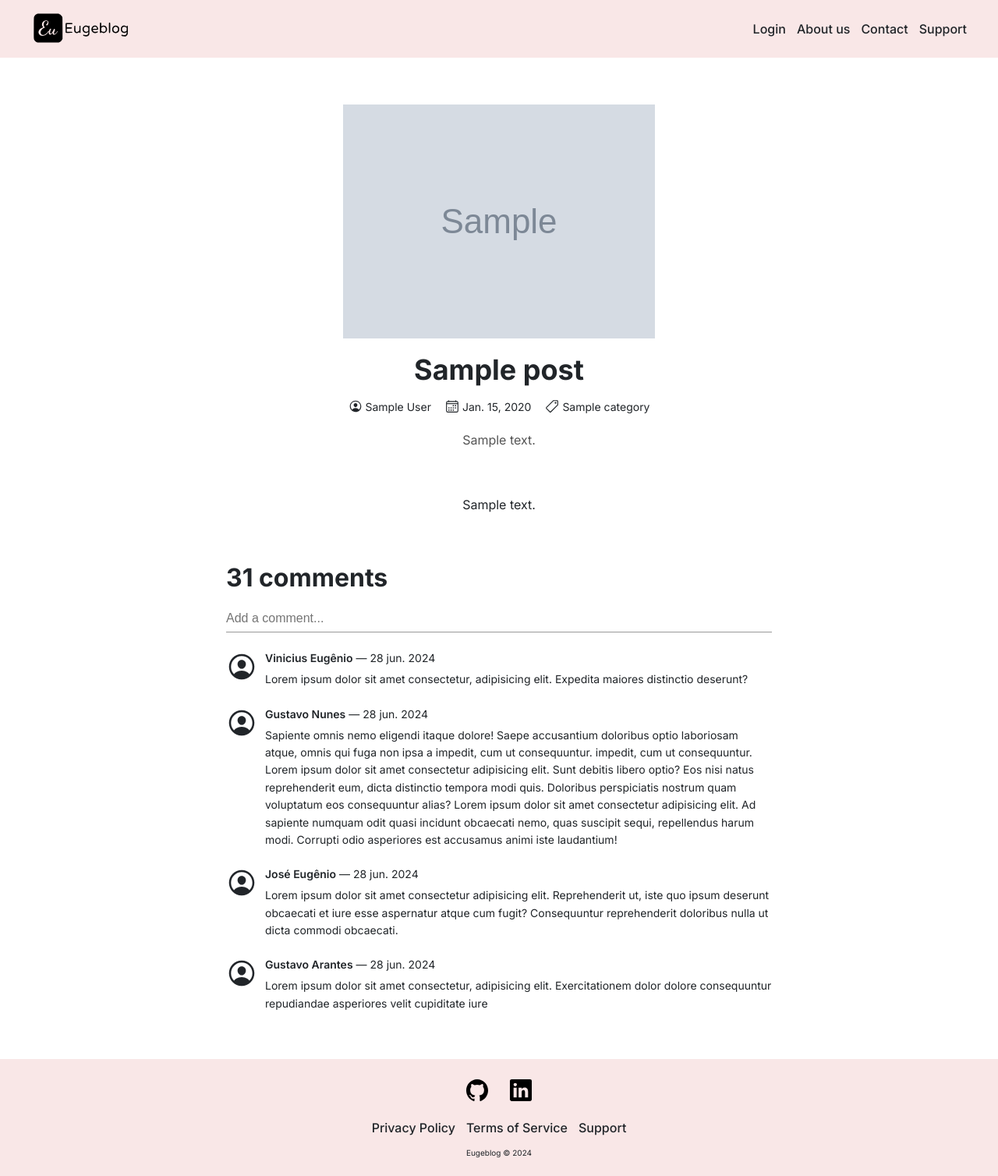
After one commit to viniciuseugenio/eugeblog, a Django app: page /posts/details/1 in a window 1280 px wide. The commit adds this page. Shown: the whole page at 78% size. Run offline with Django 5.2, Linux system fonts and the light colour scheme; tables that the repository leaves empty hold one stand-in row (values such as "Sample post"); grey boxes marked "Sample" are stand-in pictures.

Commit message:
Develop post details page

```diff
--- a/CORE/settings/installed_apps.py
+++ b/CORE/settings/installed_apps.py
@@ -5,6 +5,7 @@ DJANGO_APPS = [
     "django.contrib.sessions",
     "django.contrib.messages",
     "django.contrib.staticfiles",
+    "django.contrib.humanize",
 ]
 
 PROJECT_APPS = [
--- /dev/null
+++ b/posts/templates/posts/details.html
@@ -0,0 +1,135 @@
+{% extends "base.html" %}
+{% load humanize %}
+
+{% block title %}Post | {% endblock title %}
+
+{% block content %}
+  <div class="post-container">
+    <div class="post-w-70">
+      <div class="post-content">
+        <div class="post-img-block">
+          <img class="post-img" src="{{ post.image.url }}" alt="" />
+        </div>
+
+        <div class="post-title">
+          <h1>{{ post.title }}</h1>
+        </div>
+
+        <div class="post-details">
+          <div class="post-detail post-author">
+            <ion-icon
+              class="details-icon"
+              name="person-circle-outline"
+            ></ion-icon>
+            <span>{{ post.author.first_name }} {{ post.author.last_name }}</span>
+          </div>
+
+          <div class="post-detail post-creation-date">
+            <ion-icon class="details-icon" name="calendar-outline"></ion-icon>
+            <span>{{ post.created_at|naturalday|title }}</span>
+          </div>
+
+          <div class="post-detail post-category">
+            <ion-icon class="details-icon" name="pricetag-outline"></ion-icon>
+            <span>{{ post.category }}</span>
+          </div>
+        </div>
+
+        <div class="post-text-content">
+          <div class="post-excerpt">
+            {{ post.excerpt }}
+          </div>
+
+          <div class="post-text">
+            {{ post.content|safe }}
+          </div>
+        </div>
+      </div>
+
+      <div class="post-comments-container">
+        <h3 class="comments-counter">31 comments</h3>
+
+        <input
+          class="comment-input"
+          type="text"
+          placeholder="Add a comment..."
+        />
+
+        <div class="post-comments">
+          <div class="comment">
+            <ion-icon
+              class="user-icon"
+              name="person-circle-outline"
+            ></ion-icon>
+
+            <div class="comment-details">
+              <span class="comment-author">Vinicius Eugênio</span> &mdash; 28
+              jun. 2024
+            </div>
+            <p class="comment-text">
+              Lorem ipsum dolor sit amet consectetur, adipisicing elit.
+              Expedita maiores distinctio deserunt?
+            </p>
+          </div>
+          <div class="comment">
+            <ion-icon
+              class="user-icon"
+              name="person-circle-outline"
+            ></ion-icon>
+
+            <div class="comment-details">
+              <span class="comment-author">Gustavo Nunes</span> &mdash; 28
+              jun. 2024
+            </div>
+            <p class="comment-text">
+              Sapiente omnis nemo eligendi itaque dolore! Saepe accusantium
+              doloribus optio laboriosam atque, omnis qui fuga non ipsa a
+              impedit, cum ut consequuntur. impedit, cum ut consequuntur.
+              Lorem ipsum dolor sit amet consectetur adipisicing elit. Sunt
+              debitis libero optio? Eos nisi natus reprehenderit eum, dicta
+              distinctio tempora modi quis. Doloribus perspiciatis nostrum
+              quam voluptatum eos consequuntur alias? Lorem ipsum dolor sit
+              amet consectetur adipisicing elit. Ad sapiente numquam odit
+              quasi incidunt obcaecati nemo, quas suscipit sequi, repellendus
+              harum modi. Corrupti odio asperiores est accusamus animi iste
+              laudantium!
+            </p>
+          </div>
+          <div class="comment">
+            <ion-icon
+              class="user-icon"
+              name="person-circle-outline"
+            ></ion-icon>
+
+            <div class="comment-details">
+              <span class="comment-author">José Eugênio</span> &mdash; 28 jun.
+              2024
+            </div>
+            <p class="comment-text">
+              Lorem ipsum dolor sit amet consectetur adipisicing elit.
+              Reprehenderit ut, iste quo ipsum deserunt obcaecati et iure esse
+              aspernatur atque cum fugit? Consequuntur reprehenderit doloribus
+              nulla ut dicta commodi obcaecati.
+            </p>
+          </div>
+          <div class="comment">
+            <ion-icon
+              class="user-icon"
+              name="person-circle-outline"
+            ></ion-icon>
+
+            <div class="comment-details">
+              <span class="comment-author">Gustavo Arantes</span> &mdash; 28
+              jun. 2024
+            </div>
+            <p class="comment-text">
+              Lorem ipsum dolor sit amet consectetur, adipisicing elit.
+              Exercitationem dolor dolore consequuntur repudiandae asperiores
+              velit cupiditate iure
+            </p>
+          </div>
+        </div>
+      </div>
+    </div>
+  </div>
+{% endblock content %}
--- a/posts/templates/posts/index.html
+++ b/posts/templates/posts/index.html
@@ -17,7 +17,7 @@
             {{ post.excerpt }}
           </div>
         </div>
-        <a class="read-icon-block" href="post.html">
+        <a class="read-icon-block" href="{% url "posts:details_view" post.pk %}">
           <span>Read</span>
           <ion-icon
             class="read-icon"
--- a/posts/urls.py
+++ b/posts/urls.py
@@ -5,4 +5,5 @@ app_name = "posts"
 
 urlpatterns = [
     path("", views.PostsList.as_view(), name="list_view"),
+    path("posts/details/<int:pk>", views.PostDetails.as_view(), name="details_view"),
 ]
--- a/posts/views.py
+++ b/posts/views.py
@@ -1,5 +1,4 @@
-from django.shortcuts import render
-from django.views.generic import ListView
+from django.views.generic import ListView, DetailView
 from .models import Post
 
 
@@ -9,3 +8,10 @@ class PostsList(ListView):
     queryset = Post.objects.filter(is_published=True)
     template_name = "posts/index.html"
     ordering = ["-id"]
+
+
+class PostDetails(DetailView):
+    model = Post
+    context_object_name = "post"
+    template_name = "posts/details.html"
+    pk_url_kwarg = "pk"
--- a/templates/static/css/styles.css
+++ b/templates/static/css/styles.css
@@ -204,7 +204,7 @@
 }
 
 .post-text {
-  font-size: 1.5rem;
+  font-size: 1.6rem;
   line-height: 1.7;
 }
 
```
Also changed, not shown: posts/tests/test_posts_views.py (+29 -0 lines).
